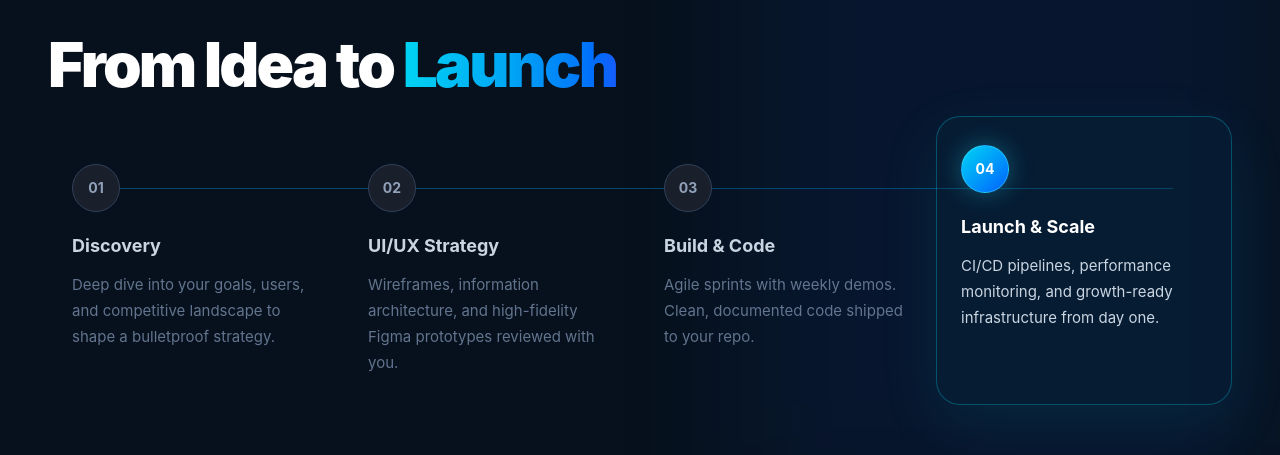
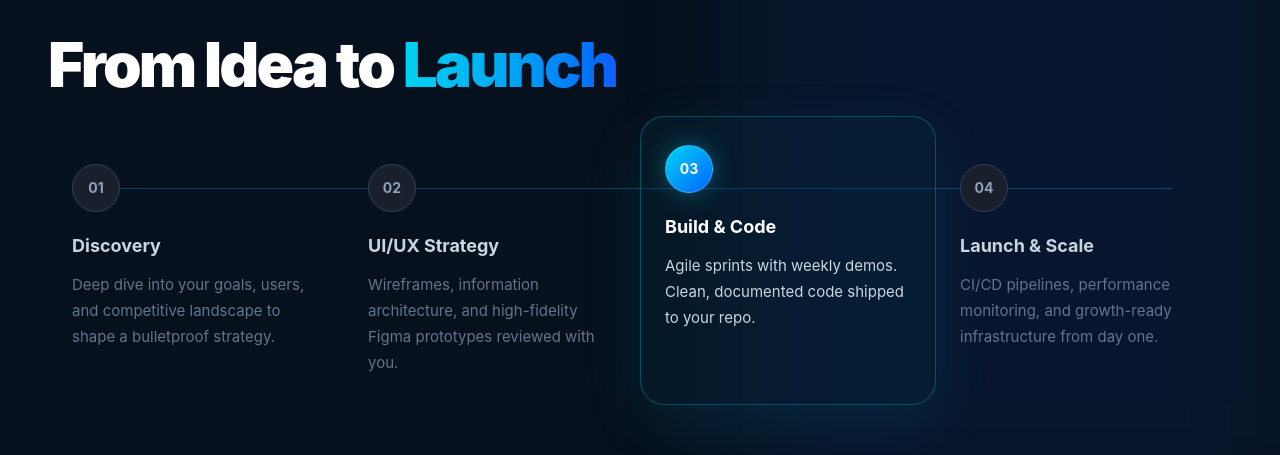
Before and after one commit to lpofficial2904/digital-pintu-frontend, a React (Vite) app: page / in a window 1280 px wide. Shown: the part 3386-3841 px from the top of the page. Built offline with nearby package versions, Linux system fonts and the light colour scheme; no server answers.

Commit message:
Rotate active process step every three seconds

```diff
--- a/src/components/ProcessSection.jsx
+++ b/src/components/ProcessSection.jsx
@@ -1,3 +1,4 @@
+import { useEffect, useState } from "react";
 import { motion } from "framer-motion";
 
 const steps = [
@@ -24,11 +25,20 @@ const steps = [
     title: "Launch & Scale",
     description:
       "CI/CD pipelines, performance monitoring, and growth-ready infrastructure from day one.",
-    highlighted: true,
   },
 ];
 
 export default function ProcessSection() {
+  const [activeStep, setActiveStep] = useState(0);
+
+  useEffect(() => {
+    const timer = window.setInterval(() => {
+      setActiveStep((current) => (current + 1) % steps.length);
+    }, 3000);
+
+    return () => window.clearInterval(timer);
+  }, []);
+
   return (
     <section id="process" className="relative overflow-hidden bg-[#07111d] py-20 text-white sm:py-24 lg:py-28">
       <div className="absolute right-0 top-0 h-full w-[42%] bg-blue-600/[0.08] blur-3xl" />
@@ -57,7 +67,9 @@ export default function ProcessSection() {
           <div className="absolute left-6 top-6 h-[calc(100%-3rem)] w-px bg-gradient-to-b from-cyan-400/40 via-sky-500/35 to-blue-600/40 lg:left-[3.2%] lg:right-[5%] lg:top-[52px] lg:h-px lg:w-auto" />
 
           <div className="relative grid gap-4 lg:grid-cols-4 lg:gap-0">
-            {steps.map((step, index) => (
+            {steps.map((step, index) => {
+              const highlighted = index === activeStep;
+              return (
               <motion.article
                 key={step.number}
                 initial={{ opacity: 0, y: 26 }}
@@ -65,14 +77,14 @@ export default function ProcessSection() {
                 viewport={{ once: true }}
                 transition={{ duration: 0.55, delay: index * 0.1 }}
                 className={`relative pl-20 lg:min-h-[240px] lg:px-6 lg:pb-7 lg:pt-7 ${
-                  step.highlighted
+                  highlighted
                     ? "rounded-3xl border border-cyan-400/30 bg-cyan-950/25 py-7 pr-6 shadow-[0_20px_60px_rgba(6,182,212,.1)] lg:-mt-5 lg:min-h-[240px] lg:py-7"
                     : "py-5 pr-3"
                 }`}
               >
                 <div
                   className={`absolute left-0 top-4 z-10 flex h-12 w-12 items-center justify-center rounded-full border text-sm font-bold lg:static lg:mb-5 ${
-                    step.highlighted
+                    highlighted
                       ? "border-cyan-300/40 bg-gradient-to-br from-cyan-400 to-blue-600 text-white shadow-[0_0_24px_rgba(34,211,238,.35)]"
                       : "border-slate-700 bg-[#1a1f2c] text-slate-400"
                   }`}
@@ -80,14 +92,14 @@ export default function ProcessSection() {
                   {step.number}
                 </div>
 
-                <h3 className={`text-lg font-bold ${step.highlighted ? "text-white" : "text-slate-300"}`}>
+                <h3 className={`text-lg font-bold ${highlighted ? "text-white" : "text-slate-300"}`}>
                   {step.title}
                 </h3>
-                <p className={`mt-3 max-w-[290px] text-[15px] leading-[1.75] ${step.highlighted ? "text-slate-300" : "text-slate-500"}`}>
+                <p className={`mt-3 max-w-[290px] text-[15px] leading-[1.75] ${highlighted ? "text-slate-300" : "text-slate-500"}`}>
                   {step.description}
                 </p>
               </motion.article>
-            ))}
+            )})}
           </div>
         </div>
       </div>
```
